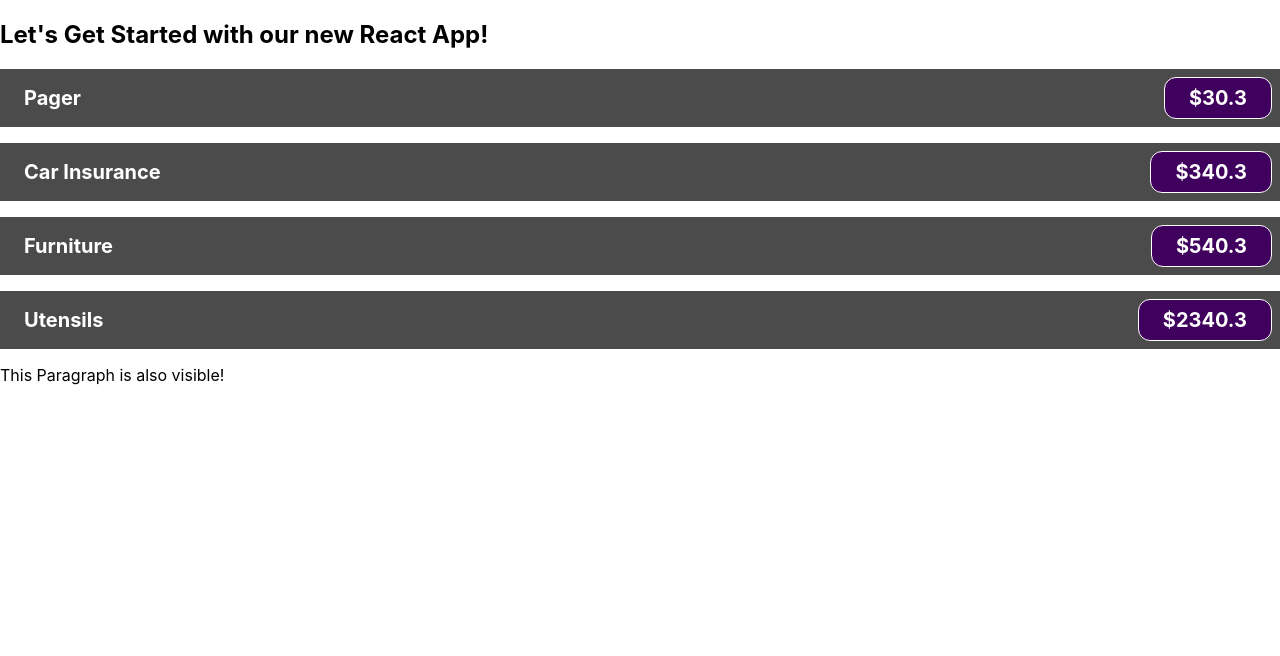
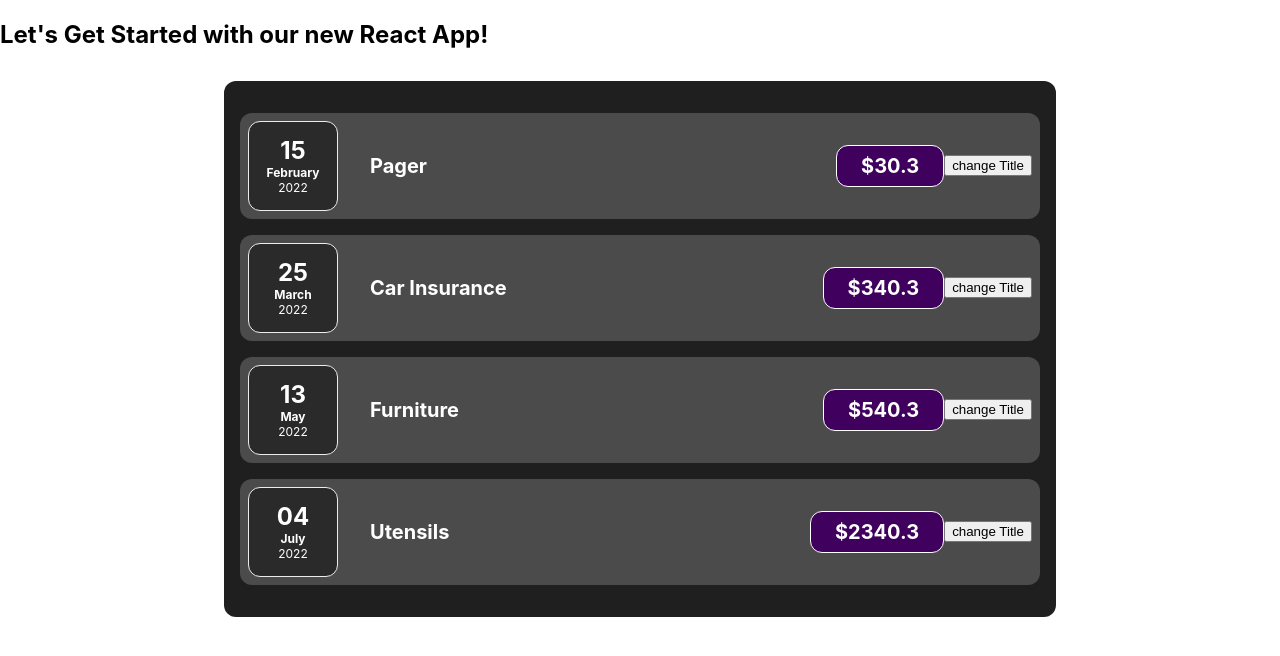
Before and after one commit to komit-nalashaa/react_projects, a React (Create React App) app: page / in a window 1280 px wide. Shown: the top 656 px of the page. Built offline with nearby package versions, Linux system fonts and the light colour scheme.

Commit message:
module events and events handler

```diff
--- a/src/App.js
+++ b/src/App.js
@@ -1,4 +1,5 @@
-import ExpenseItem from './components/ExpenseItem';
+import React from 'react';
+import Expenses from './components/Expenses';
 
 function App() {
   const expenses = [
@@ -24,32 +25,17 @@ function App() {
     },
   ];
 
+  // return React.createElement(
+  //   'div',
+  //   {},
+  //   React.createElement('h2', {}, "Let's Get Started!"),
+  //   React.createElement(Expenses, {items: expenses })
+  // );
+
   return (
     <div>
       <h2> Let's Get Started with our new React App!</h2>
-      <ExpenseItem
-      title={expenses[0].title}
-      amount={expenses[0].amount}
-      date={expenses[0].date}
-      > </ExpenseItem>
-      <ExpenseItem
-      title={expenses[1].title}
-      amount={expenses[1].amount}
-      date={expenses[1].date}
-      > </ExpenseItem>
-      <ExpenseItem
-      title={expenses[2].title}
-      amount={expenses[2].amount}
-      date={expenses[2].date}
-      > </ExpenseItem>
-      <ExpenseItem
-      title={expenses[3].title}
-      amount={expenses[3].amount}
-      date={expenses[3].date}
-      > </ExpenseItem>
-
-
-      <p> This Paragraph is also visible!</p>
+      <Expenses item={expenses}/>
     </div>
   );
 }
--- /dev/null
+++ b/src/components/Card.css
@@ -0,0 +1,4 @@
+.card{
+    border-radius: 12px;
+    box-shadow: o 1px 8px rgba(0, 0, 0, 0.25);
+}
--- /dev/null
+++ b/src/components/Card.js
@@ -0,0 +1,7 @@
+import "./Card.css";
+function Card(props) {
+    const classes = 'card ' + props.className;
+    return <div className= {classes}>{props.children}</div>;
+}
+
+export default Card;
--- /dev/null
+++ b/src/components/ExpenseDate.css
@@ -0,0 +1,26 @@
+.expense-date {
+    display: flex;
+    flex-direction: column;
+    width: 5.5rem;
+    height: 5.5rem;
+    border: 1px solid #ececec;
+    background-color: #2a2a2a;
+    color: white;
+    border-radius: 12px;
+    align-items: center;
+    justify-content: center;
+  }
+
+  .expense-date__month {
+    font-size: 0.75rem;
+    font-weight: bold;
+  }
+
+  .expense-date__year {
+    font-size: 0.75rem;
+  }
+
+  .expense-date__day {
+    font-size: 1.5rem;
+    font-weight: bold;
+  }
--- a/src/components/ExpenseDate.js
+++ b/src/components/ExpenseDate.js
@@ -1,13 +1,14 @@
+import './ExpenseDate.css';
 function ExpenseDate(props) {
   const month = props.date.toLocaleString("en-US", { month: "long" });
   const day = props.date.toLocaleString("en-US", { day: "2-digit" });
   const year = props.date.getFullYear();
   return(
-    <div>
-        <div> {day} </div>
-        <div> {month} </div>
-        <div> {year} </div>
-    </div>;
+    <div className='expense-date'>
+        <div className='expense-date__day'> {day} </div>
+        <div className='expense-date__month'> {month} </div>
+        <div className='expense-date__year'> {year} </div>
+    </div>
   );
 }
 
--- a/src/components/ExpenseItem.js
+++ b/src/components/ExpenseItem.js
@@ -1,15 +1,22 @@
+import ExpenseDate from './ExpenseDate';
 import './ExpenseItem.css';
+import Card from './Card';
 
 function ExpenseItem(props) {
+  let title = props.title;
 
+  const clickHandler = () => {
+    console.log("Clicked!!!");
+  }
   return (
-    <div className="expense-item">
-
+    <Card className="expense-item">
       <div className= "expense-item__description">
-        <h2>{props.title}</h2>
+        <ExpenseDate date={props.date}/>
+        <h2>{title}</h2>
         <div className="expense-item__price">${props.amount}</div>
       </div>
-    </div>
+      <button onClick={clickHandler}>change Title</button>
+    </Card>
   );
 }
 
--- /dev/null
+++ b/src/components/Expenses.css
@@ -0,0 +1,7 @@
+.expenses {
+  padding: 1rem;
+  background-color: rgb(31, 31, 31);
+  margin: 2rem auto;
+  width: 50rem;
+  max-width: 95%;
+}
--- /dev/null
+++ b/src/components/Expenses.js
@@ -0,0 +1,32 @@
+import ExpenseItem from "./ExpenseItem";
+import Card from "./Card";
+import "./Expenses.css";
+
+function Expenses(props) {
+  return (
+    <Card className="expenses">
+      <ExpenseItem
+        title={props.item[0].title}
+        amount={props.item[0].amount}
+        date={props.item[0].date}
+      />
+      <ExpenseItem
+        title={props.item[1].title}
+        amount={props.item[1].amount}
+        date={props.item[1].date}
+      />
+      <ExpenseItem
+        title={props.item[2].title}
+        amount={props.item[2].amount}
+        date={props.item[2].date}
+      />
+      <ExpenseItem
+        title={props.item[3].title}
+        amount={props.item[3].amount}
+        date={props.item[3].date}
+      />
+    </Card>
+  );
+}
+
+export default Expenses;
```
